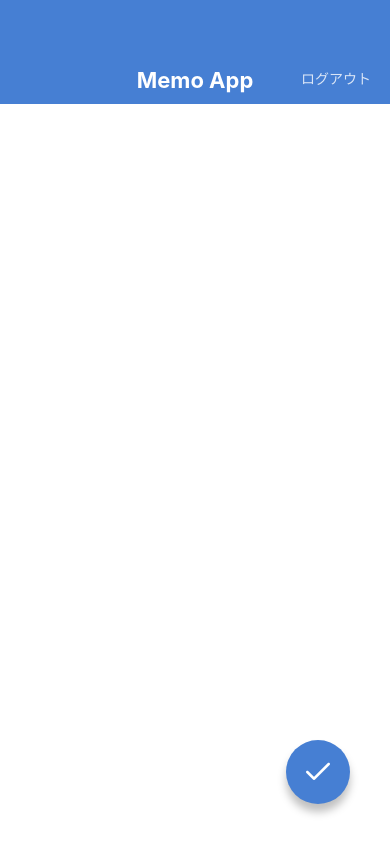
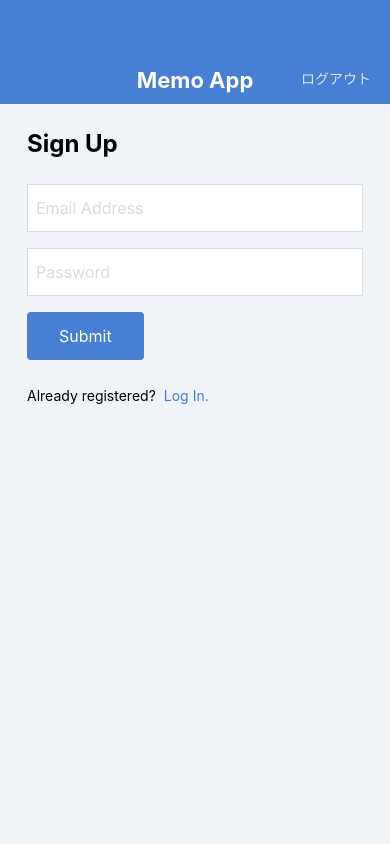
Before and after one commit to JOHYEONJUN39/MemoApp, a React Native app: screen / in a window 390 px wide. Built offline with nearby package versions, Linux system fonts and the light colour scheme.

Commit message:
✨ feat : Create LogInScreen and SignUpScreen

```diff
--- a/App.jsx
+++ b/App.jsx
@@ -1,14 +1,18 @@
 import React from 'react';
 // import MemoEditScreen from './src/screens/MemoEditScreen.tsx';
-import MemoCreateScreen from './src/screens/MemoCreateScreen.tsx';
+// import MemoCreateScreen from './src/screens/MemoCreateScreen.tsx';
 // import MemoListScreen from './src/screens/MemoListScreen.tsx';
 // import MemoDetailScreen from './src/screens/MemoDetailScreen.tsx';
+// import LoginScreen from './src/screens/LoginScreen.tsx';
+import SignUpScreen from './src/screens/SignUpScreen.tsx';
 
 export default function App() {
   return (
     // <MemoListScreen />
     // <MemoDetailScreen />
     // <MemoEditScreen />
-    <MemoCreateScreen />
+    // <MemoCreateScreen />
+    // <LoginScreen />
+    <SignUpScreen />
   );
 }
--- /dev/null
+++ b/src/components/SubmitButton.tsx
@@ -0,0 +1,31 @@
+import React from 'react';
+import { StyleSheet, View, Text } from 'react-native';
+
+type props = {
+  label: string;
+}
+
+export default function SubmitButton({ label } : props) {
+  return (
+    <View style={styles.buttonContainer}>
+      <Text style={styles.buttonLabel}>{label}</Text>
+    </View>
+  );
+}
+
+const styles = StyleSheet.create({
+  buttonContainer: {
+    backgroundColor: '#467FD3',
+    borderRadius: 4,
+    // 자기자신을 정렬시키는 프로로퍼티
+    alignSelf: 'flex-start',
+    marginBottom: 24,
+  },
+  buttonLabel: {
+    fontSize: 16,
+    lineHeight: 32,
+    paddingHorizontal: 32,
+    paddingVertical: 8,
+    color: '#FFFFFF',
+  },
+});
--- /dev/null
+++ b/src/screens/LoginScreen.tsx
@@ -0,0 +1,64 @@
+import {
+  StyleSheet, View, Text, TextInput,
+} from 'react-native';
+import React from 'react';
+import AppBar from '../components/AppBar.tsx';
+import SubmitButton from '../components/SubmitButton.tsx';
+
+export default function LoginScreen() {
+  return (
+    <View style={styles.container}>
+      <AppBar />
+      <View style={styles.inner}>
+        <Text style={styles.title}>Log In</Text>
+        <TextInput style={styles.input} value="Email Address" />
+        <TextInput style={styles.input} value="Password" />
+        <SubmitButton label="Submit" />
+        <View style={styles.footer}>
+          <Text style={styles.footerText}>Not registered?</Text>
+          <Text style={styles.footerLink}>Sign up here!</Text>
+        </View>
+      </View>
+    </View>
+  );
+}
+
+const styles = StyleSheet.create({
+  container: {
+    flex: 1,
+    backgroundColor: '#F0F4F8',
+  },
+  inner: {
+    paddingHorizontal: 27,
+    paddingVertical: 24,
+  },
+  title: {
+    fontSize: 24,
+    lineHeight: 32,
+    fontWeight: 'bold',
+    marginBottom: 24,
+  },
+  input: {
+    fontSize: 16,
+    color: '#DDDDDD',
+    height: 48,
+    backgroundColor: '#FFFFFF',
+    borderColor: '#DDDDDD',
+    borderWidth: 1,
+    paddingHorizontal: 8,
+    marginBottom: 16,
+  },
+  footer: {
+    flexDirection: 'row',
+  },
+  footerText: {
+    fontSize: 14,
+    lineHeight: 24,
+    marginRight: 8,
+  },
+  footerLink: {
+    fontSize: 14,
+    lineHeight: 24,
+    color: '#467FD3',
+  },
+});
--- /dev/null
+++ b/src/screens/SignUpScreen.tsx
@@ -0,0 +1,64 @@
+import {
+  StyleSheet, View, Text, TextInput,
+} from 'react-native';
+import React from 'react';
+import AppBar from '../components/AppBar.tsx';
+import SubmitButton from '../components/SubmitButton.tsx';
+
+export default function SignUpScreen() {
+  return (
+    <View style={styles.container}>
+      <AppBar />
+      <View style={styles.inner}>
+        <Text style={styles.title}>Sign Up</Text>
+        <TextInput style={styles.input} value="Email Address" />
+        <TextInput style={styles.input} value="Password" />
+        <SubmitButton label="Submit" />
+        <View style={styles.footer}>
+          <Text style={styles.footerText}>Already registered?</Text>
+          <Text style={styles.footerLink}>Log In.</Text>
+        </View>
+      </View>
+    </View>
+  );
+}
+
+const styles = StyleSheet.create({
+  container: {
+    flex: 1,
+    backgroundColor: '#F0F4F8',
+  },
+  inner: {
+    paddingHorizontal: 27,
+    paddingVertical: 24,
+  },
+  title: {
+    fontSize: 24,
+    lineHeight: 32,
+    fontWeight: 'bold',
+    marginBottom: 24,
+  },
+  input: {
+    fontSize: 16,
+    color: '#DDDDDD',
+    height: 48,
+    backgroundColor: '#FFFFFF',
+    borderColor: '#DDDDDD',
+    borderWidth: 1,
+    paddingHorizontal: 8,
+    marginBottom: 16,
+  },
+  footer: {
+    flexDirection: 'row',
+  },
+  footerText: {
+    fontSize: 14,
+    lineHeight: 24,
+    marginRight: 8,
+  },
+  footerLink: {
+    fontSize: 14,
+    lineHeight: 24,
+    color: '#467FD3',
+  },
+});
```
